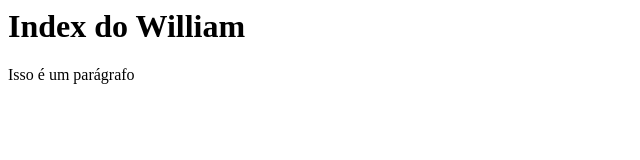
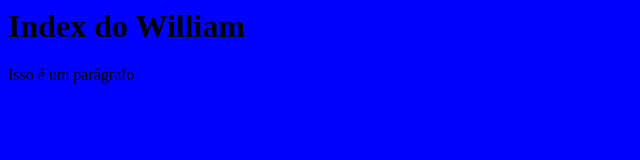
Before and after one commit to will-fsanches/curso-alura, a plain HTML site: page index.html in a window 1280 px wide. Shown: the whole page, without its empty margins (0-640 px from the left). Drawn offline with Linux system fonts and the light colour scheme.

Commit message:
Continuação do design

```diff
--- a/estilo.css
+++ b/estilo.css
@@ -1,3 +1,3 @@
 body {
-    background-color: blue
+    background-color: blue;
 }
--- a/index.html
+++ b/index.html
@@ -1,6 +1,7 @@
 <html>
     <head>
         <title>Titulo da pagina</title>
+        <link rel="stylesheet" href="estilo.css"
     </head>
     <body>
         <h1>Index do William</h1>
```
